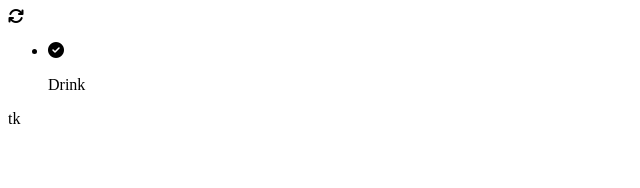
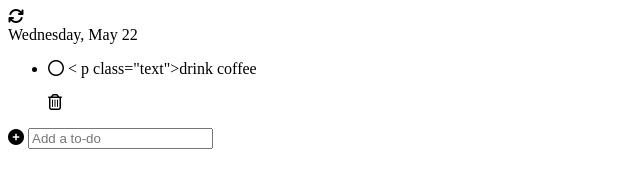
Before and after one commit to dishag07/To-DO-List, a plain HTML site: page index.html in a window 1280 px wide. Shown: the whole page, without its empty margins (0-640 px from the left). Drawn offline with Linux system fonts and the light colour scheme; files that its build step writes are made by us from their sources.

Commit message:
checking in

```diff
--- a/index.html
+++ b/index.html
@@ -17,12 +17,19 @@
         </div>
         <div class="content">
             <ul id="list">
+                 <!--
                 <li class="item">
-                    <i class="fa fa-check-circle co" job="complete" id="0"></i>
-                    <p class="text">Drink</p>
-                </li>
+                   <i class="fa fa-check-circle co" job="complete" id="0"></i>
+                    <p class="text">Drink Coffee</p>
+                    <i class="fa fa-trash-o de" job="delete" id="0"></i>
+                </li> -->
             </ul>
         </div>
+        <div class="add-to-do">
+            <i class="fa fa-plus-circle"></i>
+            <input type="text lineThrough" id="input" placeholder="Add a to-do">
+        </div>
     </div>
+    <script src="script.js"></script>
 </body>
-</html>tk
+</html>
--- /dev/null
+++ b/script.js
@@ -0,0 +1,40 @@
+const clear = document.querySelector(".clear");
+const dateElement = document.getElementById("date");
+const list = document.getElementById("list");
+const input = document.getElementById("input");
+
+const CHECK = "fa-check-circle";
+const UNCHECK = "fa-circle-thin";
+const LINE_THROUGH = "lineThrough";
+
+
+const options = {weekday : "long", month:"short", day:"numeric"}
+const today = new Date();
+
+
+
+dateElement.innerHTML = today.toLocaleDateString("en-US", options);
+
+function addToDo(toDo, id, done, trash){
+    const item = ` <li class="item">
+    <i class="fa fa-circle-thin co" job="complete" id="${id}"></i>
+    < p class="text">${toDo}</p>
+    <i class="fa fa-trash-o de" job="delete" id="${id}"></i>
+    </li>
+    `;
+    const position = "beforeend";
+    list.insertAdjacentHTML(position, item);
+}
+
+addToDo("drink coffee");
+
+document.addEventListener("keyup", function(even){
+    if(event.keyCode == 13){
+        const toDo = input.value;
+        if(toDo){
+            addToDo(toDo);
+        }
+    input.value = "";
+    }
+
+});
```
